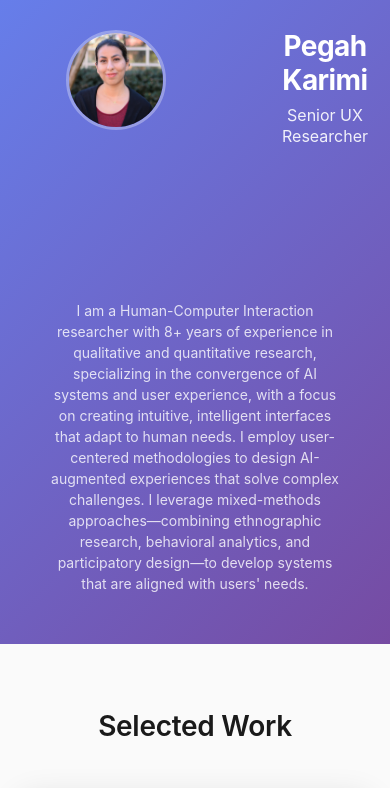
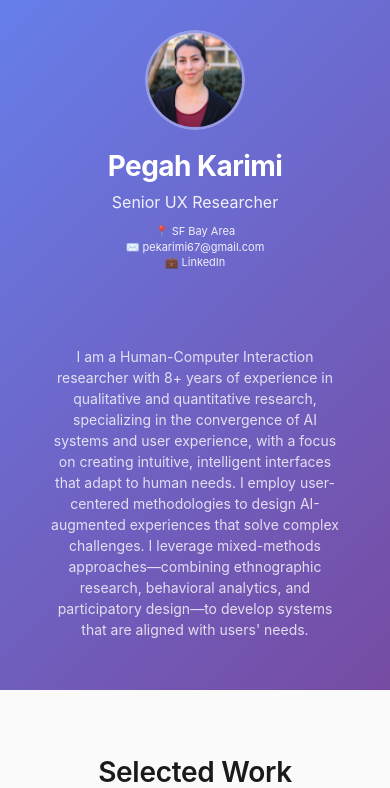
Before and after one commit to pekarimi/Website, a React (Create React App) app: page / in a window 390 px wide. Shown: the top 788 px of the page. Built offline with nearby package versions, Linux system fonts and the light colour scheme; grey boxes are pictures that could not be loaded.

Commit message:
Add mobile responsive design

```diff
--- a/src/Portfolio.js
+++ b/src/Portfolio.js
@@ -148,23 +148,35 @@ const Portfolio = ({ onProjectClick }) => {
 
   return (
     <>
+
 {/* Header */}
 <header className="header">
   <div className="container">
-          <div className="header-content" style={{ maxWidth: '1200px', margin: '0 auto' }}>
+    <div className="header-content" style={{
+      maxWidth: '1200px',
+      margin: '0 auto',
+      display: 'flex',
+      flexDirection: window.innerWidth <= 768 ? 'column' : 'row',
+      alignItems: window.innerWidth <= 768 ? 'center' : 'flex-start',
+      gap: window.innerWidth <= 768 ? '20px' : '60px',
+      textAlign: window.innerWidth <= 768 ? 'center' : 'left'
+    }}>
       <div className="header-main" style={{
         display: 'flex',
-              gap: '60px',
-              alignItems: 'flex-start',
-              marginBottom: '40px'
+        flexDirection: window.innerWidth <= 768 ? 'column' : 'row',
+        gap: window.innerWidth <= 768 ? '20px' : '60px',
+        alignItems: window.innerWidth <= 768 ? 'center' : 'flex-start',
+        marginBottom: '40px',
+        width: '100%'
       }}>
         <div className="profile-image" style={{
-                width: '200px',
-                height: '200px',
+          width: window.innerWidth <= 768 ? '100px' : '200px',
+          height: window.innerWidth <= 768 ? '100px' : '200px',
           borderRadius: '50%',
           overflow: 'hidden',
           flexShrink: 0,
-                border: '3px solid #f0f0f0'
+          border: '3px solid rgba(255, 255, 255, 0.3)',
+          order: window.innerWidth <= 768 ? -1 : 0
         }}>
           <img
             src="/images/profile.jpg"
@@ -177,9 +189,22 @@ const Portfolio = ({ onProjectClick }) => {
           />
         </div>
 
-              <div className="header-text" style={{ flex: 1 }}>
-                <h1 className="name">Pegah Karimi</h1>
-                <p className="title" style={{ marginBottom: '10px' }}>Senior UX Researcher</p>
+        <div className="header-text" style={{
+          flex: 1,
+          textAlign: window.innerWidth <= 768 ? 'center' : 'left',
+          width: window.innerWidth <= 768 ? '100%' : 'auto'
+        }}>
+          <h1 className="name" style={{
+            fontSize: window.innerWidth <= 768 ? '28px' : '56px',
+            marginBottom: window.innerWidth <= 768 ? '8px' : '20px'
+          }}>Pegah Karimi</h1>
+          <p className="title" style={{
+            marginBottom: '10px',
+            fontSize: window.innerWidth <= 768 ? '16px' : '28px'
+          }}>Senior UX Researcher</p>
+
+          {/* Hide complex contact info on mobile, show simple version */}
+          {window.innerWidth > 768 ? (
             <div
               className="contact-info portfolio-contact-override"
               style={{
@@ -218,6 +243,19 @@ const Portfolio = ({ onProjectClick }) => {
                 </a>
               </div>
             </div>
+          ) : (
+            // Simple mobile contact info
+            <div style={{
+              fontSize: '11px',
+              color: 'rgba(255, 255, 255, 0.9)',
+              lineHeight: '1.4',
+              marginTop: '8px'
+            }}>
+              📍 SF Bay Area<br/>
+              ✉️ pekarimi67@gmail.com<br/>
+              💼 LinkedIn
+            </div>
+          )}
         </div>
       </div>
 
@@ -225,8 +263,9 @@ const Portfolio = ({ onProjectClick }) => {
         maxWidth: '100%',
         width: '100%',
         lineHeight: '1.7',
-              fontSize: '20px',
-              margin: '0'
+        fontSize: window.innerWidth <= 768 ? '14px' : '20px',
+        margin: '0',
+        textAlign: window.innerWidth <= 768 ? 'center' : 'left'
       }}>
         I am a Human-Computer Interaction researcher with 8+ years of experience in qualitative and quantitative research, specializing in the convergence of AI systems and user experience, with a focus on creating intuitive, intelligent interfaces that adapt to human needs. I employ user-centered methodologies to design AI-augmented experiences that solve complex challenges. I leverage mixed-methods approaches—combining ethnographic research, behavioral analytics, and participatory design—to develop systems that are aligned with users' needs.
       </p>
```
Lines whose indentation alone changed are shown as unchanged.
